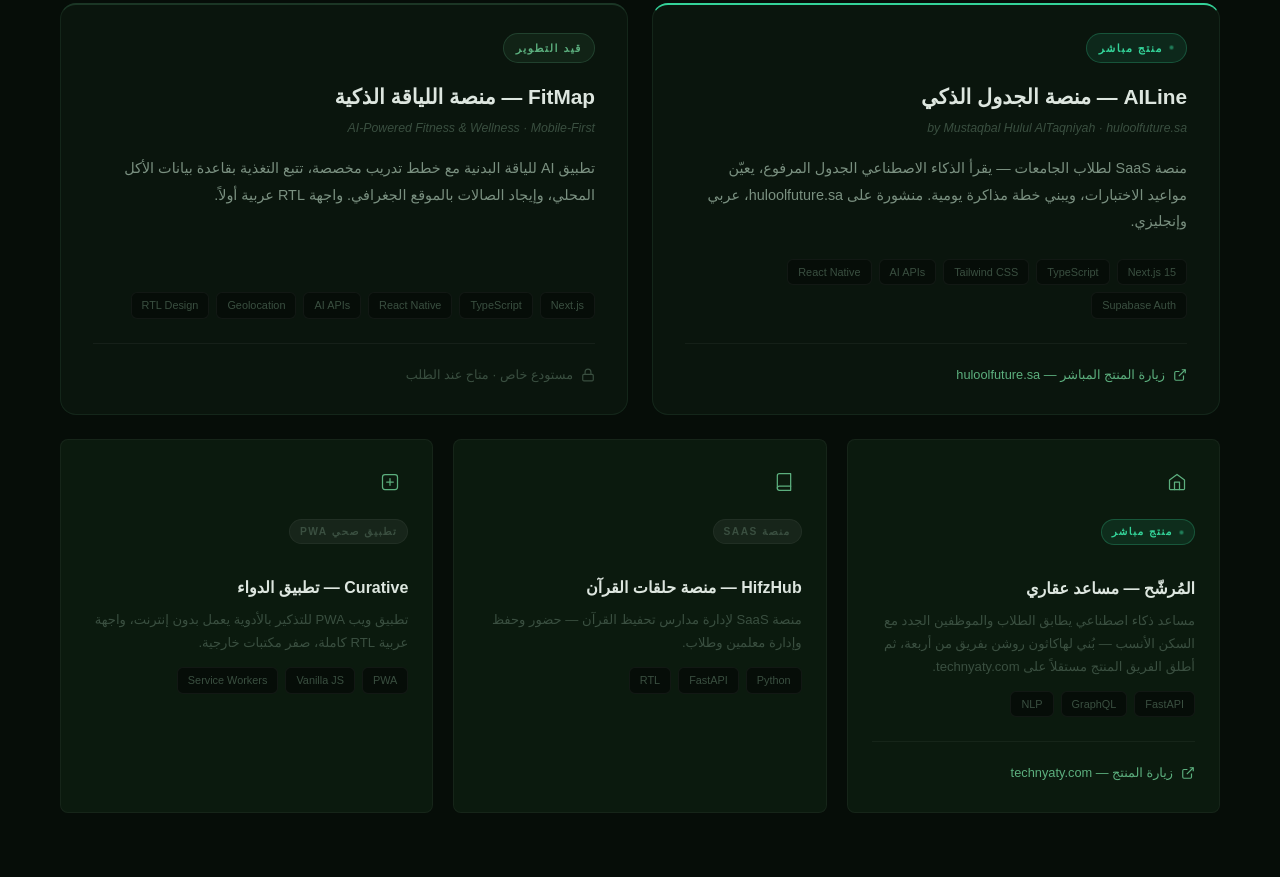
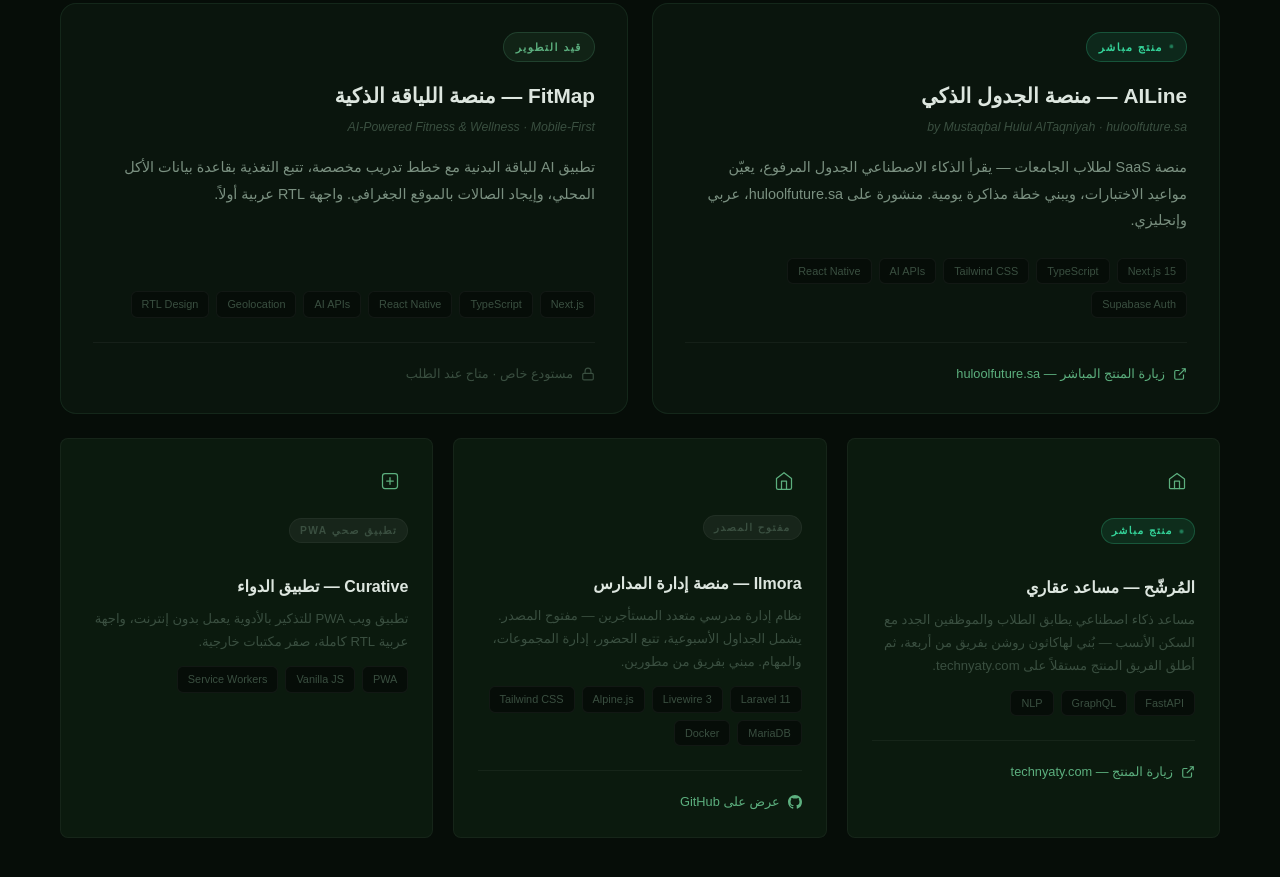
Before and after one commit to jdf55/yousef-abdulaal, a plain HTML site: page index.html in a window 1280 px wide. Shown: the part 1816-2693 px from the top of the page. Drawn offline with Linux system fonts and the light colour scheme.

Commit message:
Replace HifzHub with Ilmora open-source project, fix card border, fix contact grid
- Replace HifzHub small-card with Ilmora (multi-tenant school management system, open source)
  Stack: Laravel 11 / Livewire 3 / Alpine.js / Tailwind CSS / MariaDB / Docker
  Adds GitHub link to card (https://github.com/AhmadBakdash/Ilmora)
- Add !important to .project-card border to override any specificity conflicts
- Contact grid already correct at 1fr 1fr with max-width:480px, no changes needed

Co-Authored-By: Claude Sonnet 4.6 <noreply@anthropic.com>

```diff
--- a/index.html
+++ b/index.html
@@ -336,7 +336,7 @@ section{
 
 .featured-grid{display:grid;grid-template-columns:1fr 1fr;gap:24px;margin-bottom:24px;}
 .project-card{
-  background:rgba(92,175,126,0.05);border:1px solid rgba(92,175,126,0.12);
+  background:rgba(92,175,126,0.05);border:1px solid rgba(92,175,126,0.12)!important;
   border-radius:16px;padding:28px 32px;
   display:flex;flex-direction:column;
   transition:all .4s cubic-bezier(.16,1,.3,1);position:relative;
@@ -917,25 +917,25 @@ section{
       </a>
     </div>
 
-    <div class="small-card reveal reveal-delay-2">
+    <div class="small-card reveal reveal-delay-2" style="display:flex;flex-direction:column;">
       <div class="small-card-icon">
         <svg viewBox="0 0 24 24" fill="none" stroke="currentColor" stroke-width="1.5" stroke-linecap="round" stroke-linejoin="round">
-          <path d="M4 19.5A2.5 2.5 0 016.5 17H20"/>
-          <path d="M6.5 2H20v20H6.5A2.5 2.5 0 014 19.5v-15A2.5 2.5 0 016.5 2z"/>
+          <path d="M3 9l9-7 9 7v11a2 2 0 01-2 2H5a2 2 0 01-2-2z"/>
+          <polyline points="9,22 9,12 15,12 15,22"/>
         </svg>
       </div>
-      <span class="card-badge badge-project" style="font-size:.64rem;padding:3px 10px;">منصة SaaS</span>
-      <div class="small-card-title">
-        <span class="ar">HifzHub — منصة حلقات القرآن</span>
-        <span class="en">HifzHub — Quran Schools</span>
-      </div>
+      <span class="card-badge badge-project" style="font-size:.64rem;padding:3px 10px;">مفتوح المصدر</span>
+      <div class="small-card-title">Ilmora — منصة إدارة المدارس</div>
       <div class="small-card-desc">
-        <span class="ar">منصة SaaS لإدارة مدارس تحفيظ القرآن — حضور وحفظ وإدارة معلمين وطلاب.</span>
-        <span class="en">SaaS for managing Quran memorization schools — attendance, progress tracking, teacher &amp; student management.</span>
+        نظام إدارة مدرسي متعدد المستأجرين — مفتوح المصدر. يشمل الجداول الأسبوعية، تتبع الحضور، إدارة المجموعات، والمهام. مبني بفريق من مطورين.
       </div>
       <div class="card-tags">
-        <span class="tag">Python</span><span class="tag">FastAPI</span><span class="tag">RTL</span>
+        <span class="tag">Laravel 11</span><span class="tag">Livewire 3</span><span class="tag">Alpine.js</span><span class="tag">Tailwind CSS</span><span class="tag">MariaDB</span><span class="tag">Docker</span>
       </div>
+      <a href="https://github.com/AhmadBakdash/Ilmora" target="_blank" rel="noopener noreferrer" class="card-link" style="margin-top:auto;">
+        <svg viewBox="0 0 24 24" fill="currentColor"><path d="M12 0C5.37 0 0 5.37 0 12c0 5.31 3.435 9.795 8.205 11.385.6.105.825-.255.825-.57 0-.285-.015-1.23-.015-2.235-3.015.555-3.795-.735-4.035-1.41-.135-.345-.72-1.41-1.23-1.695-.42-.225-1.02-.78-.015-.795.945-.015 1.62.87 1.845 1.23 1.08 1.815 2.805 1.305 3.495.99.105-.78.42-1.305.765-1.605-2.67-.3-5.46-1.335-5.46-5.925 0-1.305.465-2.385 1.23-3.225-.12-.3-.54-1.53.12-3.18 0 0 1.005-.315 3.3 1.23.96-.27 1.98-.405 3-.405s2.04.135 3 .405c2.295-1.56 3.3-1.23 3.3-1.23.66 1.65.24 2.88.12 3.18.765.84 1.23 1.905 1.23 3.225 0 4.605-2.805 5.625-5.475 5.925.435.375.81 1.095.81 2.22 0 1.605-.015 2.895-.015 3.3 0 .315.225.69.825.57A12.02 12.02 0 0024 12c0-6.63-5.37-12-12-12z"/></svg>
+        عرض على GitHub
+      </a>
     </div>
 
     <div class="small-card reveal reveal-delay-3">
```
